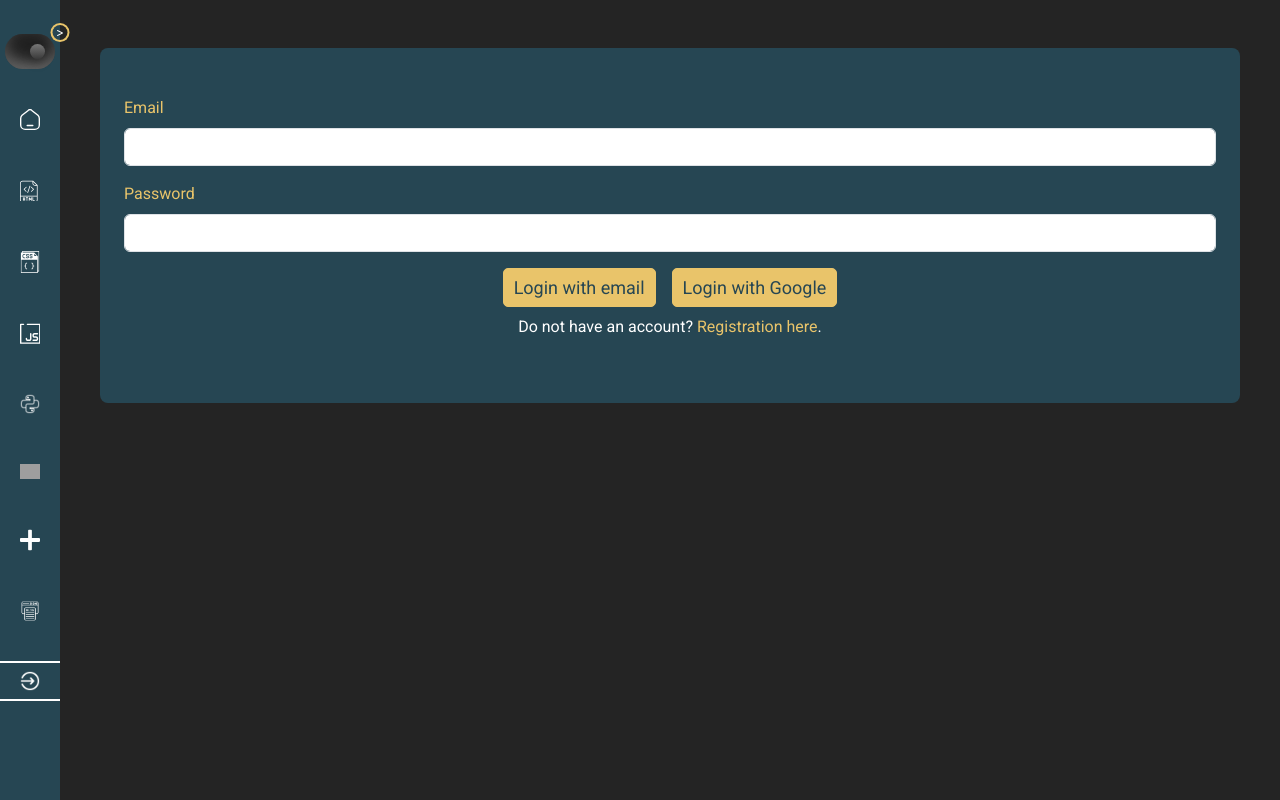
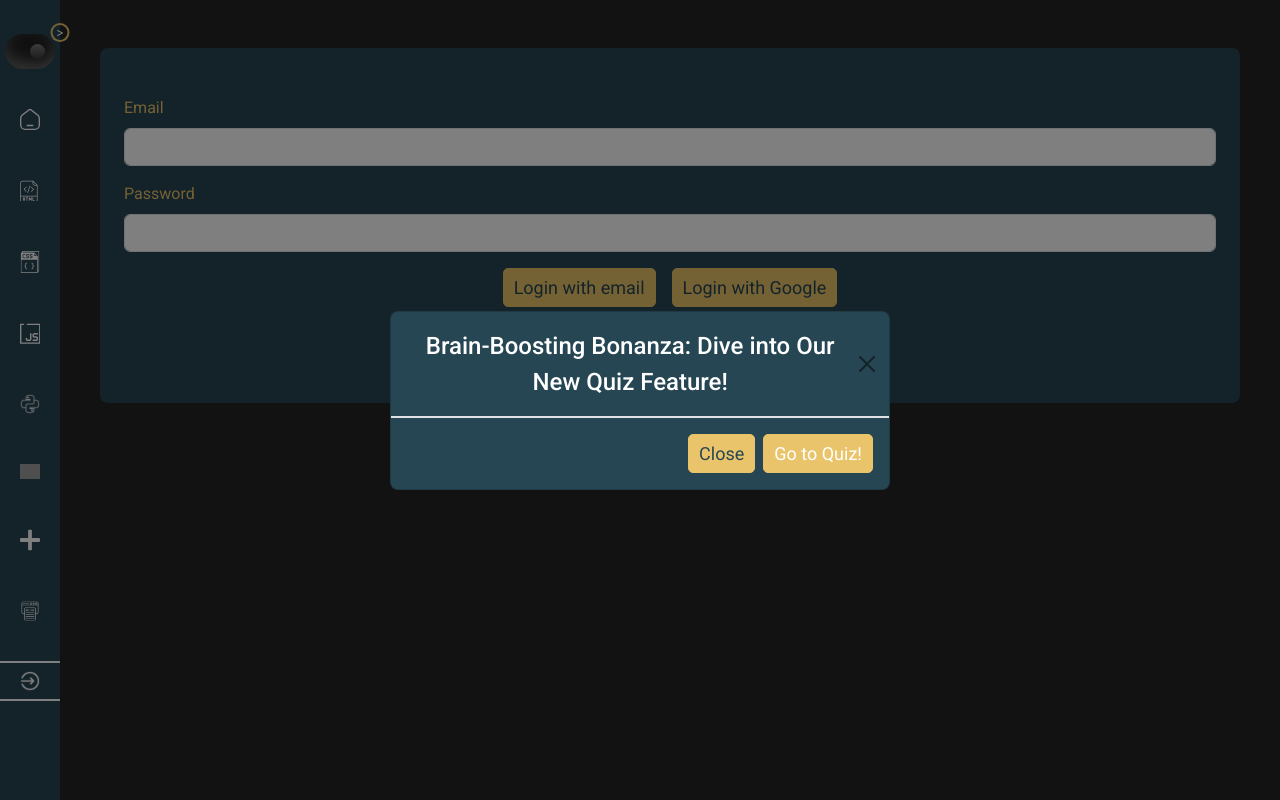
Before and after one commit to YonatanBenezra/Cleancode-client, a React (Vite) app: page /login in a window 1280 px wide. Built offline with nearby package versions, Linux system fonts and the light colour scheme; no server answers; grey boxes are pictures that could not be loaded.

Commit message:
Welcome Modal

```diff
--- a/package.json
+++ b/package.json
@@ -26,6 +26,7 @@
     "lottie-react": "^2.4.0",
     "monaco-emmet": "^3.1.1",
     "react": "^18.2.0",
+    "react-bootstrap": "^2.9.0",
     "react-confetti": "^6.1.0",
     "react-dom": "^18.2.0",
     "react-dropzone": "^14.2.3",
--- a/src/App.jsx
+++ b/src/App.jsx
@@ -1,9 +1,10 @@
 import SideBar from "./components/sideBar/SideBar";
 import { Outlet } from "react-router-dom";
-import { useContext, useEffect } from "react";
+import { useContext, useEffect, useState } from "react";
 import GlobalContext from "./contexts/Global-Context";
 import "./App.scss";
 import axios from "axios";
+import WelcomeModal from "./components/modals/welcomeModal";
 const App = () => {
   const { isCollapsed, setIsCollapsed, setUser } = useContext(GlobalContext);
   useEffect(() => {
@@ -40,11 +41,20 @@ const App = () => {
       }
     })();
   }, [setUser, token]);
+  const [show, setShow] = useState(false);
+
+  const handleClose = () => setShow(false);
+  const handleShow = () => setShow(true);
+  useEffect(() => {
+    handleShow();
+  }, []);
+
   return (
     <div className={`app ${isCollapsed} d-flex`}>
       <SideBar />
       <div className="content-container">
         <Outlet />
+        <WelcomeModal handleClose={handleClose} show={show} />
       </div>
     </div>
   );
--- a/src/App.scss
+++ b/src/App.scss
@@ -40,6 +40,7 @@ html {
   --modal-background-color: #264653;
   --modal-span-color: #e9c46a;
 }
+
 * {
   margin: 0;
   padding: 0;
@@ -90,6 +91,7 @@ label {
     scrollbar-color: var(--third-color) var(--secondary-color);
   }
 }
+
 .modal-content {
   background: var(--modal-background-color);
 }
@@ -109,17 +111,20 @@ label {
   padding: 4px 8px;
   border-radius: 10px;
 }
+
 .dashboard-table {
   border-radius: 5px;
   text-align: center;
   text-transform: capitalize;
   overflow: hidden;
 }
+
 .question-option {
   padding: 15px;
   border-radius: 10px;
   cursor: pointer;
 }
+
 .question-option .form-check-input {
   margin-left: 0;
   margin-right: 10px;
@@ -127,16 +132,26 @@ label {
 
 .StripeElement {
   box-sizing: border-box;
-  padding: 15px 14px; /* Increased padding for better spacing */
+  padding: 15px 14px;
+  /* Increased padding for better spacing */
   border: 1px solid #ced4da;
-  border-radius: 6px; /* A little more rounded */
+  border-radius: 6px;
+  /* A little more rounded */
   background-color: white;
-  box-shadow: 0 2px 4px 0 rgba(0, 0, 0, 0.1); /* Subtle shadow for elevation effect */
-  -webkit-transition: box-shadow 150ms ease, border-color 150ms ease; /* Added border transition */
+  box-shadow: 0 2px 4px 0 rgba(0, 0, 0, 0.1);
+  /* Subtle shadow for elevation effect */
+  -webkit-transition: box-shadow 150ms ease, border-color 150ms ease;
+  /* Added border transition */
   transition: box-shadow 150ms ease, border-color 150ms ease;
 }
 
 .StripeElement--focus {
-  box-shadow: 0 3px 6px 0 rgba(0, 0, 0, 0.15); /* A bit more pronounced shadow on focus */
-  border-color: #007bff; /* Highlight with a blue border when focused */
+  box-shadow: 0 3px 6px 0 rgba(0, 0, 0, 0.15);
+  /* A bit more pronounced shadow on focus */
+  border-color: #007bff;
+  /* Highlight with a blue border when focused */
 }
+
+.welcome_title {
+  text-align: center;
+}
--- /dev/null
+++ b/src/components/modals/WelcomeModal.jsx
@@ -0,0 +1,29 @@
+import React from "react";
+import Button from "react-bootstrap/Button";
+import Modal from "react-bootstrap/Modal";
+import { Link } from "react-router-dom";
+
+const WelcomeModal = ({ handleClose, show }) => {
+  return (
+    <React.Fragment>
+      <Modal show={show} onHide={handleClose} centered>
+        <Modal.Header closeButton>
+          <Modal.Title className="welcome_title">
+            Brain-Boosting Bonanza: Dive into Our New Quiz Feature!
+          </Modal.Title>
+        </Modal.Header>
+        {/* <Modal.Body>Woohoo, you are reading this text in a modal!</Modal.Body> */}
+        <Modal.Footer>
+          <Button variant="secondary" onClick={handleClose}>
+            Close
+          </Button>
+          <Button variant="danger" onClick={handleClose}>
+            <Link to="/quizzes">Go to Quiz!</Link>
+          </Button>
+        </Modal.Footer>
+      </Modal>
+    </React.Fragment>
+  );
+};
+
+export default WelcomeModal;
--- a/src/components/quiz/Quiz.jsx
+++ b/src/components/quiz/Quiz.jsx
@@ -365,7 +365,7 @@ function Quiz() {
               ) : (
                 <React.Fragment>
                   <h3>
-                    Question - {state.currentPosition + 1} /{" "}
+                    Question - {state.currentPosition} /{" "}
                     {state.questions.length}
                   </h3>
                   <p className="text-warning">Marks: {state.currentMark}</p>
```
Also changed, not shown: src/components/modal/Modal.jsx (deleted), 1 other file (tests, documents, lock files or other folders).
